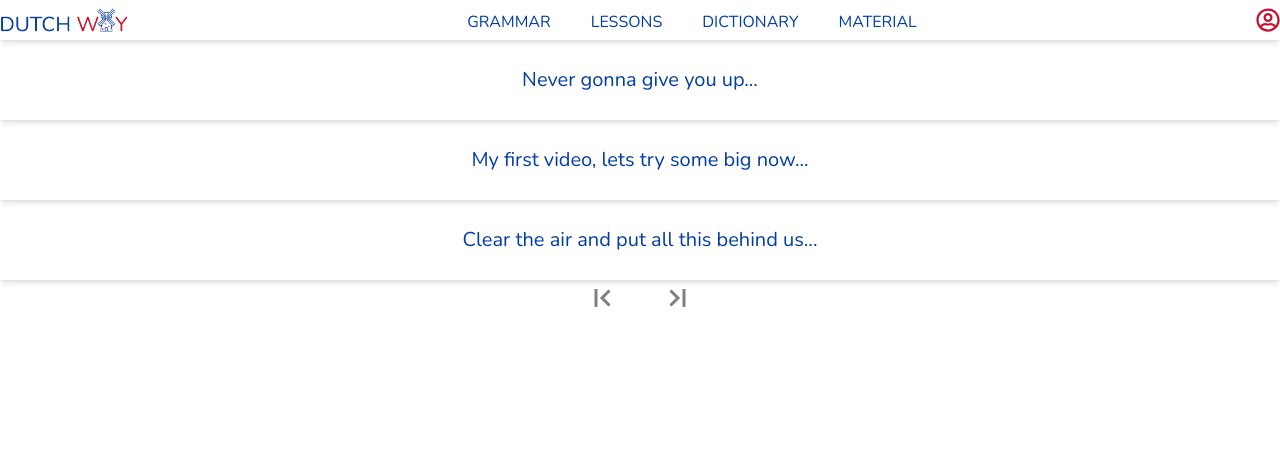
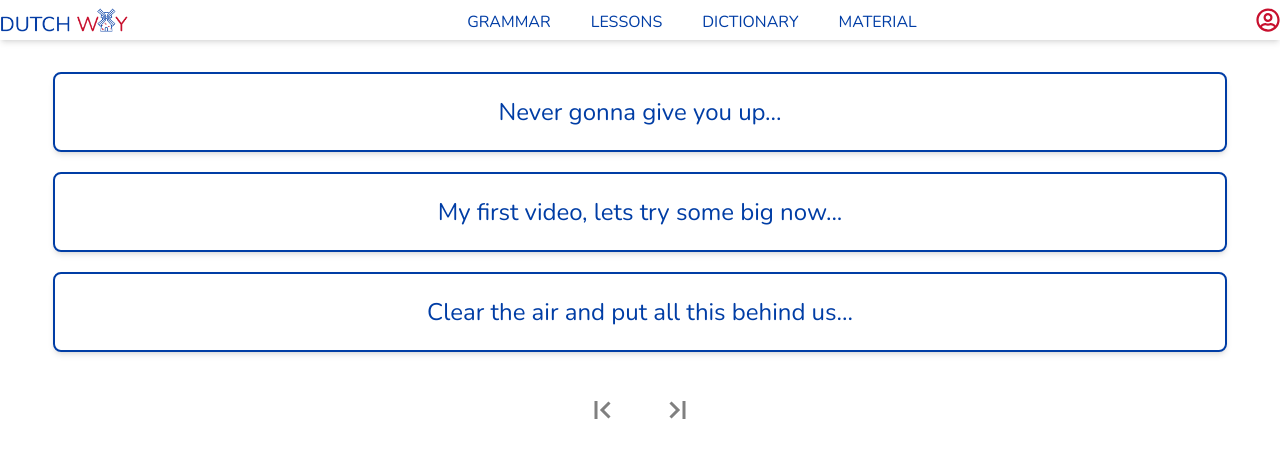
Before and after one commit to iroac/dutchway, a React (Create React App) app in the folder client/: page /videos in a window 1280 px wide. Shown: the top 458 px of the page. Built offline with nearby package versions, Linux system fonts and the light colour scheme; data requests are answered from the project's data file.

Commit message:
redesign video and material page

```diff
--- a/client/src/components/Post.tsx
+++ b/client/src/components/Post.tsx
@@ -3,19 +3,15 @@ import { useEffect, useState } from 'react'
 import axios from 'axios'
 
 const pageSize = 1000;
+interface Word {
+  id: string;
+  title: string;
+  text: string;
+}
 
 function Post() {
   const { postId } = useParams();
   const [post, setPost] = useState<Word | any>({});
-  interface Word {
-    id: string;
-    title: string;
-    text: string;
-  }
-
-
-
-
   const [currentPage, setCurrentPage] = useState(1);
   const [numPages, setNumPages] = useState(1);
 
@@ -27,10 +23,6 @@ function Post() {
   const endIndex = startIndex + pageSize;
   const currentPageText: string = post.text?.slice(startIndex, endIndex);
 
-
-
-
-
   useEffect(() => {
     const fetchData = async () => {
       const res = await axios.get(`http://localhost:3000/contentpost/${postId}`)
@@ -39,19 +31,25 @@ function Post() {
     }
     fetchData()
   }, [postId])
+  return (
+    <div className="flex flex-col w-screen h-screen justify-start items-start p-4 " >
 
-  return (
-    <div>
-      <h1>{post.title}</h1>
-      <div>
-        <p>{currentPageText}</p>
+    {currentPage === 1 ? <h1 className="text-center text-4xl text-blue-flag my-6 h-1/12 " >{post.title}</h1> : ''}
+
+
+        <div className="flex flex-col h-11/12 w-11/12 justifiy-start items-start" >
+        <p className="text-xl text-left leading-9 mx-4" >{currentPageText}</p>
+        </div>
+
+        <div className="flex flex-row w-screen justify-center h-1/12 items-end mt-auto" >
         {numPages > 1 &&
           Array.from({ length: numPages }, (_, i) => i + 1).map((pageNum) => (
             <button className=" text-xl text-blue-flag hover:text-red-flag"  key={pageNum} onClick={() => handlePageChange(pageNum)}>
               {pageNum}
             </button>
           ))}
-      </div>
+          </div>
+
     </div>
   )
 }
--- a/client/src/components/Posts.tsx
+++ b/client/src/components/Posts.tsx
@@ -53,6 +53,8 @@ function Posts() {;
     setCurrentPage(currentPage + 1);
   };
 
+
+  // Filter for user content or default content
   const handleFilter = () => {
     setSelectOptions(selectOption)
   }
@@ -82,9 +84,9 @@ useEffect(() => {
       fetchData()
 }, [])
   return ( <div className="flex flex-col h-screen w-screen justify-start items-center" >
-    <div className="flex flex-row h-1/12 mt-4 justify-end items-center w-11/12">
+    {/* <div className="flex flex-row h-1/12 mt-4 justify-end items-center w-11/12">
       <Select className=" autofocus:outline-none" defaultValue={selectOption} value={selectOption} styles={customStyles} onChange={handleFilter} options={options} />
-    </div>
+    </div> */}
 
     <div className="flex flex-col justify-center items-center w-screen h-10/12 gap-5 mt-8" >{renderedPosts}</div>
 
--- a/client/src/components/Video.tsx
+++ b/client/src/components/Video.tsx
@@ -24,12 +24,20 @@ function Video() {
       }, [videoId])
 
   return (
-    <div>
-        <h1>{video.title}</h1>
-        <iframe src={video.url} height="200" width="300" title={video.title}></iframe>
-        <div>
-            <p>{video.text}</p>
+    <div className='flex flex-col justify-start items-center w-screen h-screen ' >
+
+      <div className="h-1/12 w-full mt-10" >
+        <h1 className='text-4xl text-center text-blue-flag' >{video.title}</h1>
         </div>
+
+        <div className='flex flex-col justify-center items-center h-1/12 w-full' >
+        <iframe src={video.url} className=" my-10 w-11/12 h-96 " title={video.title}></iframe>
+        </div>
+
+        <div className='flex flex-col w-11/12 h-11/12 justify-start overflow-auto bg-slate-50 items-start hover:shadow-xl '>
+            <p className="text-left text-lg p-4">{video.text}</p>
+        </div>
+
     </div>
   )
 }
--- a/client/src/components/Videos.tsx
+++ b/client/src/components/Videos.tsx
@@ -4,8 +4,6 @@ import { Link } from "react-router-dom";
 import classNames from 'classnames';
 import { BiFirstPage, BiLastPage } from 'react-icons/bi';
 
-function Videos() {
-  const [video, setVideo] = useState<Video[]>([]);
 interface Video {
   id: string;
   title: string;
@@ -13,12 +11,14 @@ function Videos() {
   url: string;
 }
 
+function Videos() {
+  const [video, setVideo] = useState<Video[]>([]);
   const [currentPage, setCurrentPage] = useState(1);
-        const totalPages = Math.ceil(video.length / 3);
+  const totalPages = Math.ceil(video.length / 8);
 
     // Create a new array containing only the items that should be displayed on the current page
-    const indexOfLastItem = currentPage * 3;
-    const indexOfFirstItem = indexOfLastItem - 3;
+    const indexOfLastItem = currentPage * 8;
+    const indexOfFirstItem = indexOfLastItem - 8;
     const currentItems = video.slice(indexOfFirstItem, indexOfLastItem);
 
     // Event handler for the "Previous Page" button
@@ -45,9 +45,7 @@ function Videos() {
 
     // Rendered CurrentItems
   const renderedvideo = currentItems.map((p) => {
-          return <div key={p.id} >
-              <Link to={`video/${p.id}`} className=" flex flex-col mx-auto shadow-md h-20 justify-center items-center cursor-pointer hover:shadow-red-flag"> <h1 className="text-xl text-blue-flag" >{`${p.title.slice(0, 40)}...`}</h1> </Link>
-                  </div>
+          return  <Link key={p.id} to={`video/${p.id}`} className="flex flex-col shadow-md h-20 w-11/12 justify-center items-center cursor-pointer rounded-lg border-solid border-2 border-blue-flag hover:border-white hover:bg-blue-flag text-2xl text-blue-flag hover:text-white">{`${p.title.slice(0, 40)}...`}</Link>
   })
 
 
@@ -58,12 +56,11 @@ function Videos() {
         }
         fetchData()
   }, [])
-    return ( <div>
-      <div>{renderedvideo}</div>
-      <div className=" flex flex-row justify-center items-center gap-10 " >
+    return ( <div className="flex flex-col h-screen w-screen justify-start items-center">
+      <div className="flex flex-col justify-center items-center w-screen h-10/12 gap-5 mt-8" >{renderedvideo}</div>
+      <div className=" flex flex-row justify-center items-center gap-10 mt-10" >
       <BiFirstPage className={` ${previousPageClassNames} text-4xl text-blue-flag  `} onClick={handlePreviousPage} />
   <BiLastPage className={` ${nextPageClassNames} text-4xl text-red-flag  `}onClick={handleNextPage}/>
-
     </div>
     </div>
     )
--- a/client/src/pages/MaterialPage.tsx
+++ b/client/src/pages/MaterialPage.tsx
@@ -6,9 +6,9 @@ import { Link } from "react-router-dom";
 function MaterialPage() {
   return (
     <div className="flex flex-row justify-center items-center h-screen w-screen " >
-<Link to="/posts" className=" flex flex-col mx-auto shadow-md h-52 w-52 justify-center items-center cursor-pointer hover:shadow-red-flag"> <BiBookBookmark className="text-8xl text-red-flag" /> <h1 className="text-xl text-red-flag" >TEXT</h1> </Link>
-<Link to="/videos" className="flex flex-col mx-auto shadow-md h-52 w-52 justify-center items-center cursor-pointer hover:shadow-blue-flag" ><RxVideo className="text-8xl text-blue-flag" /> <h1 className="text-xl text-blue-flag" >VIDEOS</h1> </Link>
-<Link to="/addmaterial" className=" flex flex-col mx-auto shadow-md h-52 w-52 justify-center items-center cursor-pointer hover:shadow-red-flag" > <AiOutlineAppstoreAdd className="text-8xl text-red-flag" /> <h1 className="text-xl text-red-flag" >ADD</h1> </Link>
+<Link to="/posts" className=" flex flex-col mx-auto group shadow-md h-52 w-52 justify-center items-center cursor-pointer rounded-xl  hover:shadow-red-flag hover:bg-red-flag text-xl text-red-flag hover:text-white hover:rounded-2xl"> <BiBookBookmark className="text-8xl text-red-flag group-hover:text-white" />TEXT</Link>
+<Link to="/videos" className="flex flex-col mx-auto group shadow-md h-52 w-52 justify-center items-center cursor-pointer rounded-xl hover:shadow-blue-flag hover:bg-blue-flag text-xl text-blue-flag hover:text-white hover:rounded-2xl " ><RxVideo className="text-8xl text-blue-flag group-hover:text-white" /> VIDEOS </Link>
+<Link to="/addmaterial" className=" flex flex-col mx-auto group shadow-md h-52 w-52 justify-center items-center cursor-pointer rounded-xl hover:shadow-red-flag hover:bg-red-flag text-xl text-red-flag hover:text-white hover:rounded-2xl" > <AiOutlineAppstoreAdd className="text-8xl text-red-flag group-hover:text-white" />ADD</Link>
     </div>
   )
 }
```
Lines whose indentation alone changed are shown as unchanged.
